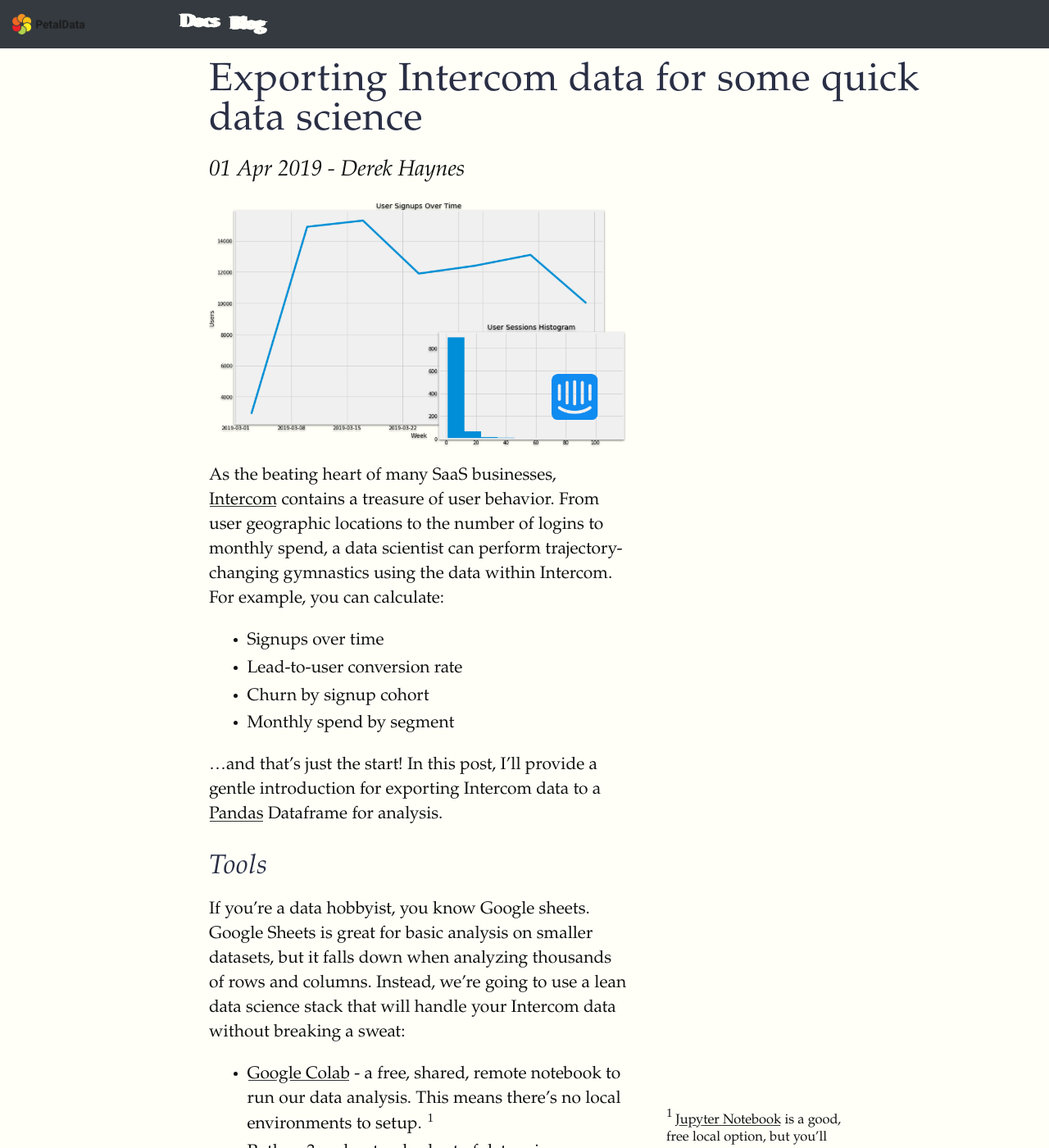
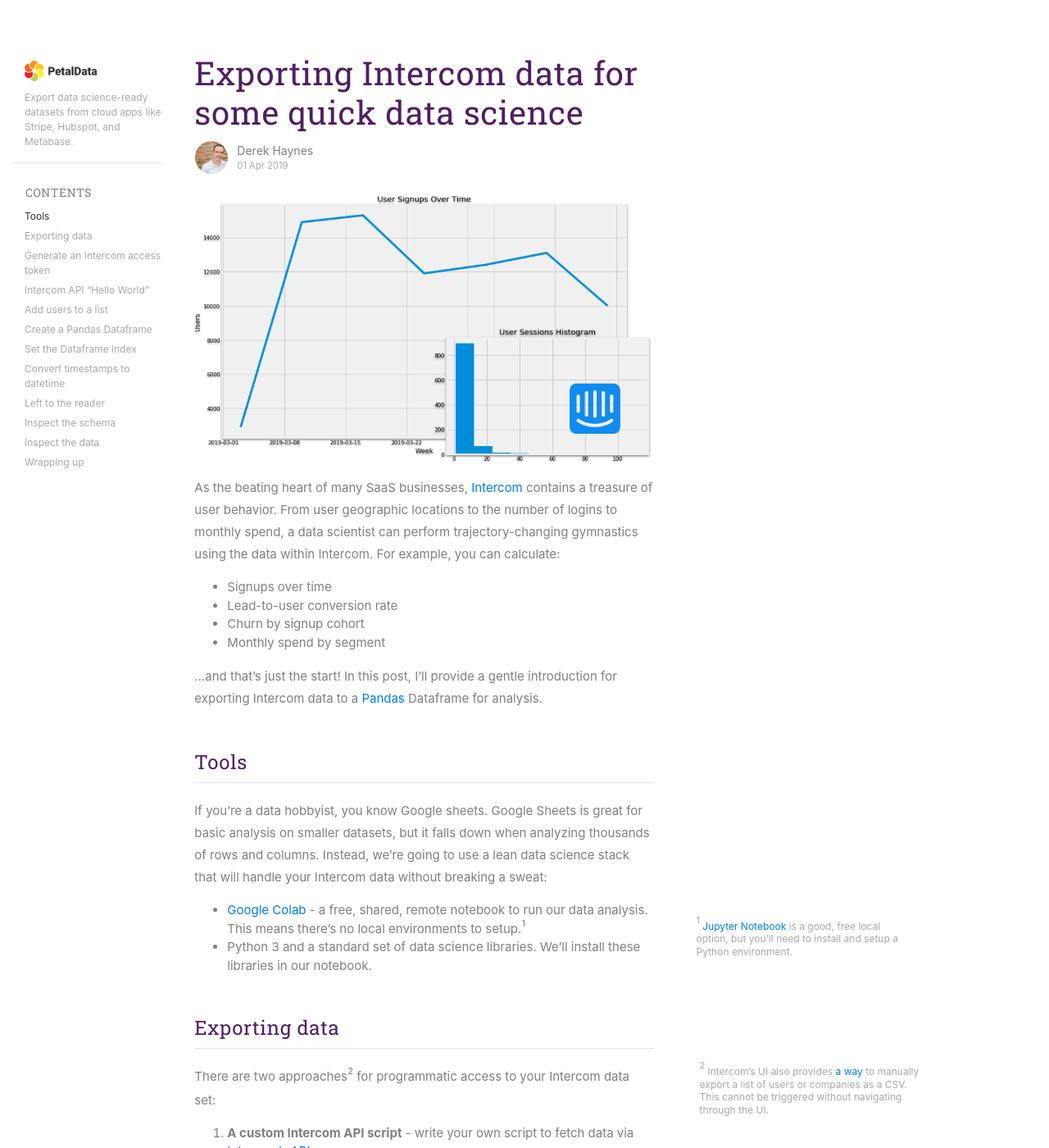
Before and after one commit to petaldata/petaldata.app, a Jekyll site: the page built from _posts/2019-04-01-intercom-data-science.md, in a window 1280 px wide and 1400 px high. Shown: the whole window at 82% size. Built offline with Jekyll 4.4.1, drawn with Linux system fonts in a browser that asks for light colours; nearby versions of some CDN libraries; some web fonts are replaced.

Commit message:
Blog article styling

```diff
--- a/_includes/sidebar.html
+++ b/_includes/sidebar.html
@@ -14,7 +14,7 @@
               {{ p.title }}
             {% endif %}
           </a>
-          {% if p.url == page.url %}
+          {% if p.url == page.url and page.url != '/blog/' %}
             <div id="toc"></div>
           {% endif %}
         </li>
--- a/_layouts/post.html
+++ b/_layouts/post.html
@@ -1,24 +1,48 @@
+---
+blog: true
+---
+
 <!DOCTYPE html>
 <html lang="en">
   {% include head.html %}
-  <link rel="stylesheet" href="/css/tufte.css"/>
-  <body>
+  <body class="post_body">
     {% include google_tag_manager.html %}
-    {% include nav.html %}
-    <div class="container">
+    <div class="container-fluid">
       <div class="row">
-        <div class="col">
-          <article>
-            <section>
-              <h1>{{ page.title }}</h1>
-              <p class="subtitle">{{ page.date | date_to_string }} - {{ page.author }}</p>
+        <nav class="col-md-2 d-none d-md-block sidebar">
+          <a class="navbar-brand col-sm-3 col-md-2 mr-0" href="/">
+            <img src="/images/petaldata_logo_with_text.png" alt="Petaldata">
+          </a>
+          <p class="small">
+            Export data science-ready datasets from cloud apps like Stripe, Hubspot, and Metabase.
+          </p>
+          <hr/>
+          <h6>Contents</h6>
+          <div id="toc"></div>
+        </nav>
+        <main class="col-md-9 ml-sm-auto col-lg-10 px-4">
 
-              {{ content | markdownify }}
-            </section>
-          </article>
-        </div>
+          <h1>{{ page.title }}</h1>
+
+          <table class="author">
+            <tr>
+              <td>
+                <img src="/images/blog/derek_haynes.jpg"/>
+              </td>
+              <td>
+                <div class="subtitle">{{ page.author }}</div>
+                <div class="small">{{ page.date | date_to_string }}</div>
+              </td>
+            </tr>
+          </table>
+
+          {{ content | markdownify }}
+
+          {% include footer.html %}
+        </main>
       </div>
     </div>
-    {% include footer.html %}
+
+
   </body>
 </html>
--- a/css/main.scss
+++ b/css/main.scss
@@ -244,12 +244,19 @@
 /*** datasets layout ****/
 
 main {
-  /*padding-top: $nav_height;*/
   margin-top: 15px;
+
+  ul {
+    max-width: 600px
+  }
 
   p {
     max-width: 600px;
     line-height: 180%;
+
+    img {
+      max-width: 100%;
+    }
   }
 
   hr {
@@ -512,13 +519,13 @@
 }
 
 /* https://github.com/tscanlin/tocbot#fixed-headers */
-h1::before, h2::before, h3::before, h4::before, h5::before, h6::before {
+/*h1::before, h2::before, h3::before, h4::before, h5::before, h6::before {
     display: block;
     content: " ";
     height: $nav_height;
     margin-top: -$nav_height;
     visibility: hidden;
-}
+}*/
 
 /*** bootstrap callouts ***/
 
@@ -581,3 +588,126 @@
 .bs-callout-info h4 {
     color: #5bc0de;
 }
+
+/*** tufte styling ***/
+
+body.post_body {
+  font-size: 15px;
+
+  h1, h2, h3, h4, h5, h6 {
+    font-family: 'Roboto Slab', serif;
+    font-weight: normal;
+    color: #511d62;
+  }
+
+  h2 {
+    padding-bottom: 10px;
+    border-bottom: 1px solid rgba(0,0,0,.1);
+  }
+
+  .sidebar {
+    box-shadow: none;
+    padding-top: 65px;
+    border-right: none;
+
+    .small {
+      margin-top: 5px;
+      padding-left: 15px;
+      font-size: 12px;
+      color: darkgray;
+    }
+
+    h6 {
+      color: gray;
+      margin-bottom: 0;
+    }
+
+    .toc-list-mods {
+      padding-left: 15px;
+      li {
+        font-size: 12px;
+        color: darkgray;
+
+        .is-active-link {
+          font-weight: normal;
+          color: #333 !important;
+        }
+      }
+    }
+  }
+
+  main {
+    padding-top: 50px;
+    > p, > ul, > ol, h2 {
+      max-width: 55%;
+      li {
+        max-width: 100%
+      }
+    }
+    counter-reset: sidenote-counter;
+
+    > h1 {
+      font-size: 40px;
+      max-width: 55%;
+    }
+
+    .author {
+      margin: 10px 0 20px 0;
+      td:first-child {
+        img {
+          border-radius: 50%;
+          max-width: 40px;
+        }
+        padding-right: 10px
+      }
+      font-size: 14px;
+      .small {
+        color: darkgray;
+      }
+    }
+
+    > .subtitle {
+      margin-bottom: 30px;
+    }
+
+    h2 {
+      margin-top: 50px;
+    }
+  }
+}
+
+.sidenote, .marginnote { float: right;
+                         clear: right;
+                         margin-right: -60%;
+                         width: 50%;
+                         margin-top: 0;
+                         margin-bottom: 0;
+                         line-height: 1.3;
+                         vertical-align: baseline;
+                         position: relative;
+                         color: darkgray;
+                         font-size: 12px;
+
+                       }
+
+.sidenote-number { counter-increment: sidenote-counter; }
+
+.sidenote-number:after, .sidenote:before {
+                                           position: relative;
+                                           vertical-align: baseline; }
+
+.sidenote-number:after { content: counter(sidenote-counter);
+                         font-size: 11px;
+                         top: -0.5rem;
+                          }
+
+.sidenote:before { content: counter(sidenote-counter) " ";
+                   font-size: 11px;
+                   top: -0.5rem; }
+
+blockquote .sidenote, blockquote .marginnote { margin-right: -82%;
+                                               min-width: 59%;
+                                               text-align: left; }
+
+label.sidenote-number { display: inline; margin-left: -4px; }
+input.margin-toggle { display: none; }
```
Also changed, not shown: blog.html (+9 -11 lines), images/blog/derek_haynes.jpg (added).
